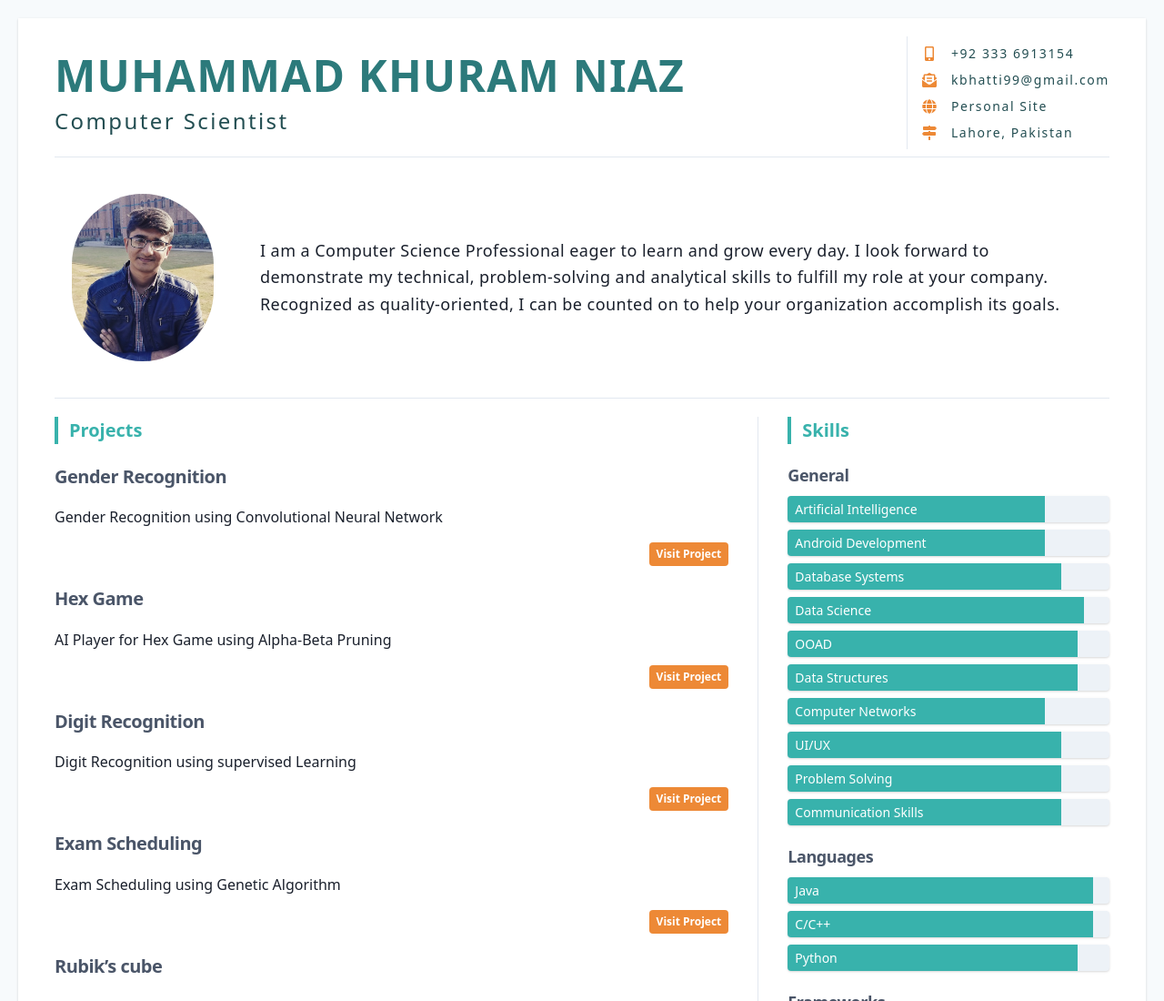
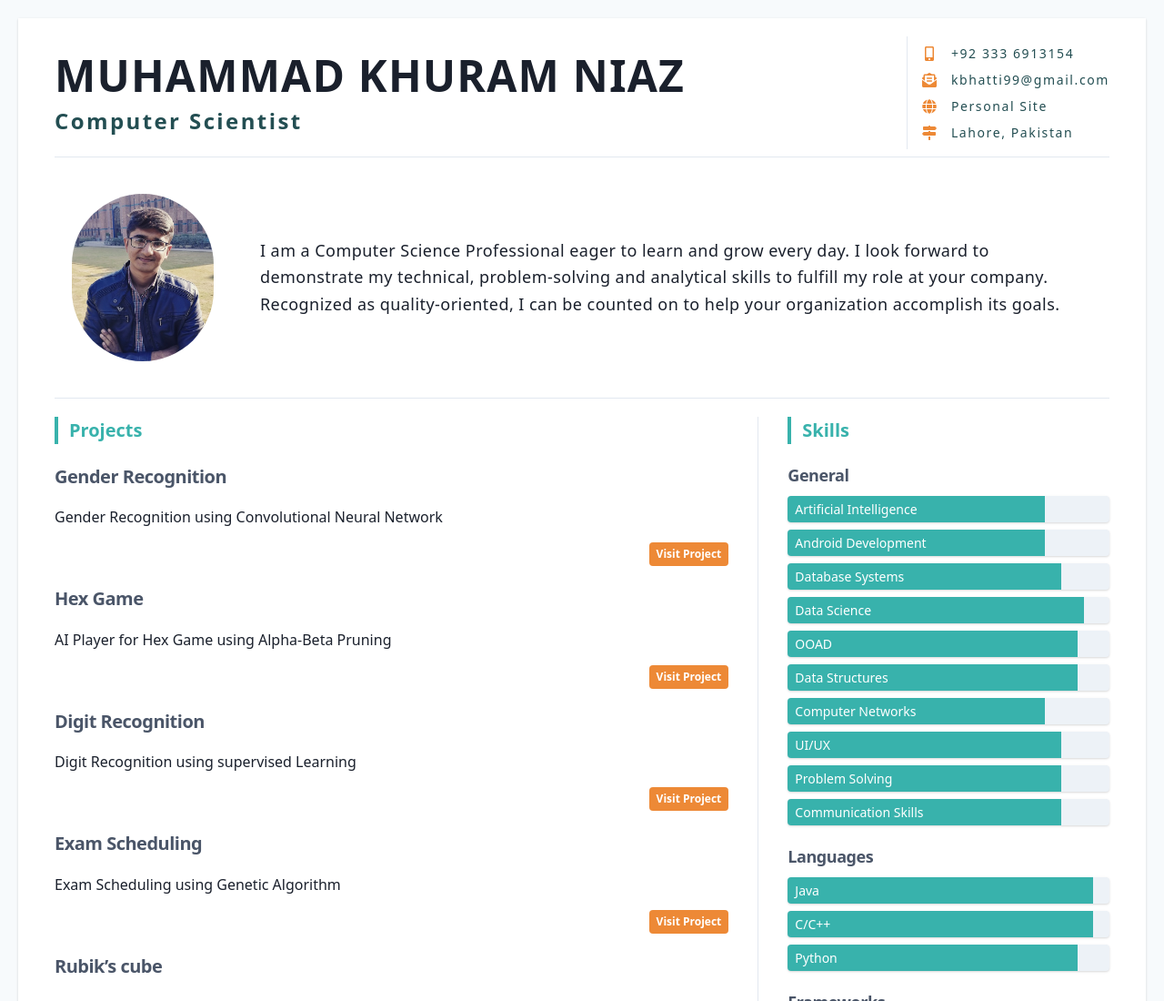
Before and after one commit to khuramniaz/My-Porfolio, a Gatsby site: page / in a window 1280 px wide. Shown: the top 1100 px of the page at 91% size. Built offline with nearby package versions, Linux system fonts and the light colour scheme; Gatsby itself is replaced by a stand-in of ours.

Commit message:
Update header.js

```diff
--- a/src/components/header.js
+++ b/src/components/header.js
@@ -4,10 +4,10 @@ import Contact from './contact';
 const Header = ({ name, role, contacts }) => (
   <header className="border-b border-neutral-300 pb-2 md:flex items-center justify-between">
     <div>
-      <h1 className="text-primary-700 text-4xl md:text-5xl font-bold tracking-wide leading-tight">
+      <h1 className="text-blue-700 --tw-text-opacity: 1 text-4xl md:text-5xl font-bold tracking-wide leading-tight">
         {name}
       </h1>
-      <h2 className="font-light text-lg md:text-2xl text-primary-900 leading-relaxed tracking-widest">
+      <h2 className="font-bold text-lg md:text-2xl text-primary-900 leading-relaxed tracking-widest">
         {role}
       </h2>
     </div>
```
